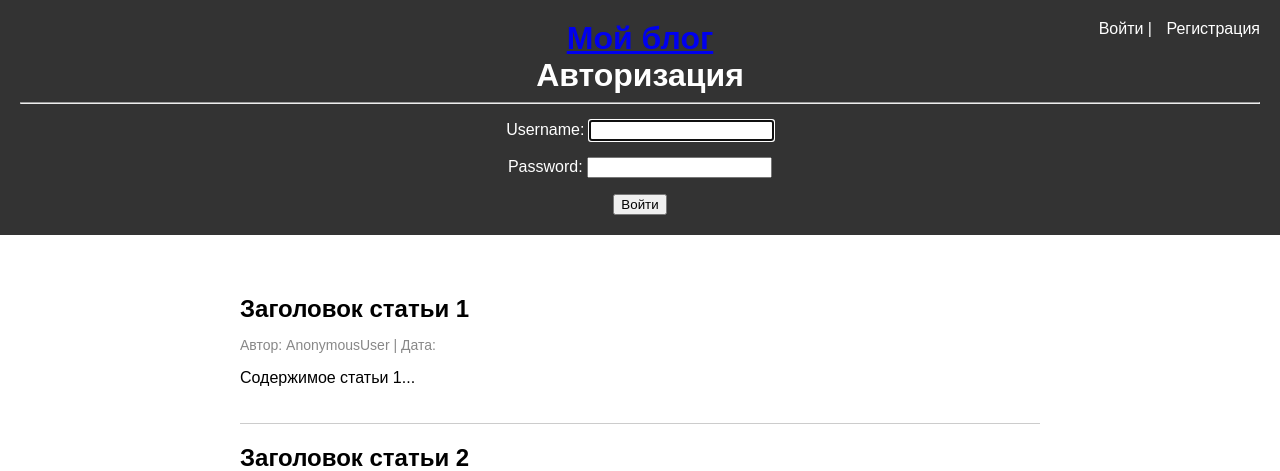
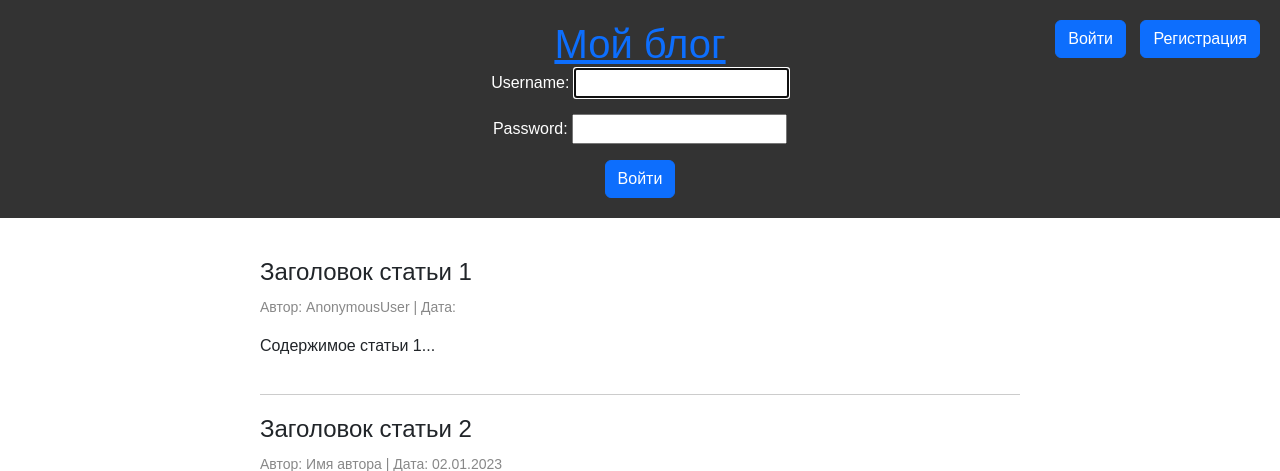
Before and after one commit to Krasav4ik-02/blog, a Django app: page /users/login/ in a window 1280 px wide. Shown: the top 471 px of the page. Run offline with Django 3.2, Linux system fonts and the light colour scheme; some libraries are stand-ins or nearby versions.

Commit message:
Создали кнопки красивые и кнопку создать пост

```diff
--- a/blog/settings.py
+++ b/blog/settings.py
@@ -23,6 +23,7 @@ INSTALLED_APPS = [
     'django.contrib.staticfiles',
     'post',
     'users',
+    'bootstrap5'
 ]
 
 MIDDLEWARE = [
--- a/post/forms.py
+++ b/post/forms.py
@@ -1,6 +1,6 @@
 from django import forms
 from post.models import Post , Comment
-
+from users.models import User
 
 class Posts(forms.ModelForm):
     class Meta:
@@ -10,8 +10,10 @@ class Posts(forms.ModelForm):
             'content_post',
             'image_post',
             'like',
-            'account' ,
+            'account',
         ]
+
+
 
 
 
--- a/templates/base.html
+++ b/templates/base.html
@@ -4,6 +4,9 @@
     <meta charset="UTF-8">
     <meta name="viewport" content="width=device-width, initial-scale=1.0">
     <title>Мой блог</title>
+  {% load bootstrap5 %}
+  {% bootstrap_css %}
+  {% bootstrap_javascript %}
     <style>
     body {
       font-family: Arial, sans-serif;
@@ -64,15 +67,20 @@
     {% endblock %}
     <div class="auth-buttons">
         {% if user.is_authenticated %}
-            {{user}}
-            <a href="{% url 'logout' %}">Выйти</a>
+        <a class="btn btn-danger">{{user}}</a>
+            <a href="{% url 'logout' %}" class="btn btn-primary">Выйти</a>
         {% else %}
-        <a href="{% url 'login' %}">Войти</a> |
-        <a href="{% url 'register' %}">Регистрация</a>
+        <a href="{% url 'login' %}" class="btn btn-primary">Войти</a>
+        <a href="{% url 'register' %}" class="btn btn-primary">Регистрация</a>
         {% endif %}
     </div>
 </header>
 <main>
+    {% if user.is_authenticated %}
+        <a href="{%url 'posts'%}" class="btn btn-dark">Создать пост</a>
+        {% block contentpost%}
+        {% endblock %}
+    {% endif %}
     <article>
         <h2 class="post-title">Заголовок статьи 1</h2>
         <p class="post-meta">Автор: {{user}} | Дата: </p>
--- a/templates/posts.html
+++ b/templates/posts.html
@@ -1,6 +1,6 @@
 {% extends 'base.html' %}
 
-{% block content %}
+{% block contentpost %}
     <form action="{% url 'posts' %}" method="post">
         {% csrf_token %}
         {{ form.as_p }}
--- a/templates/registration/login.html
+++ b/templates/registration/login.html
@@ -1,8 +1,10 @@
 {% extends 'base.html' %}
 
+  {% load bootstrap5 %}
+  {% bootstrap_css %}
+  {% bootstrap_javascript %}
+
 {% block content %}
-    <h1>Авторизация</h1>
-    <hr>
 
     {% if form.errors %}
         <p>{{ form.errors.error }}</p>
@@ -11,6 +13,6 @@
 <form action="{% url 'login' %}" method="post">
     {{form.as_p}}
     {% csrf_token %}
-    <button type="submit" class="btn btn=primary">Войти</button>
+    <button type="submit" class="btn btn-primary">Войти</button>
 </form>
 {% endblock %}
--- a/templates/registration/register.html
+++ b/templates/registration/register.html
@@ -7,6 +7,6 @@
     <form action="{% url 'register' %}" method="post">
         {{form}}
         {% csrf_token %}
-    <button type="submit">Регистрация</button>
+    <button type="submit" class="btn btn-primary">Регистрация</button>
     </form>
 {% endblock %}
```
Also changed, not shown: db.sqlite3.
